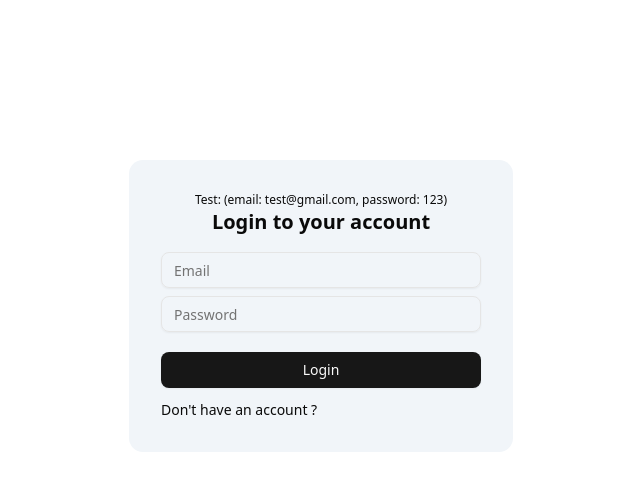
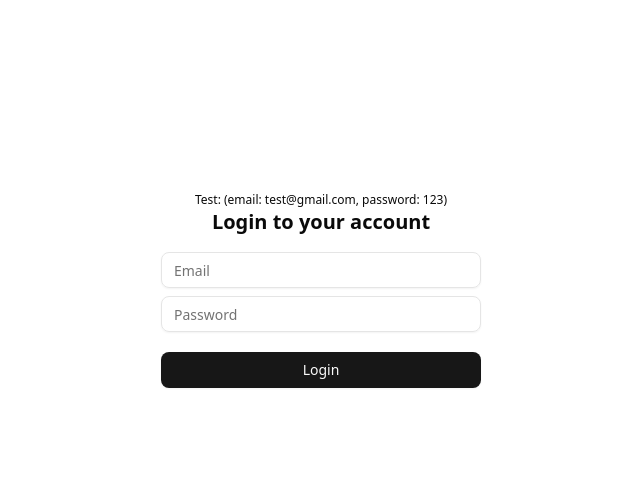
Before and after one commit to ritik48/pneuma-ffp-manager, a Next.js app: page /login in a window 1280 px wide. Shown: the top 490 px of the page, without its empty margins (319-959 px from the left). Built offline with nearby package versions, Linux system fonts and the light colour scheme.

Commit message:
refactor: style changes

```diff
--- a/app/(auth)/login/page.tsx
+++ b/app/(auth)/login/page.tsx
@@ -42,7 +42,7 @@
       <SearchParamsHandler />
       <section className="flex-1 flex flex-col">
         <div className="container flex-grow">
-          <div className="mx-auto sm:w-96 w-[98%] bg-slate-100 rounded-xl p-7 sm:p-8 gap-4 flex flex-col sm:mt-40 mt-20">
+          <div className="mx-auto sm:w-96 w-[98%] rounded-xl p-7 sm:p-8 gap-4 flex flex-col sm:mt-40 mt-20">
             <div className="text-center">
               <p className="text-xs">
                 Test: (email: test@gmail.com, password: 123)
@@ -85,12 +85,12 @@
                   <Button disabled={isSubmitting} className="mt-3">
                     {isSubmitting ? "Logging in" : "Login"}
                   </Button>
-                  <Link
+                  {/* <Link
                     href={"/signup"}
                     className="text-left text-sm hover:underline mt-1"
                   >
                     Don&apos;t have an account ?
-                  </Link>
+                  </Link> */}
                 </div>
               </form>
             </Form>
--- a/app/(auth)/signup/page.tsx
+++ b/app/(auth)/signup/page.tsx
@@ -52,7 +52,7 @@
   return (
     <section className="flex-1 flex flex-col">
       <div className="container flex-grow">
-        <div className="mx-auto sm:w-96 w-[98%] bg-slate-100 rounded-xl p-8 gap-4 flex flex-col sm:mt-40 mt-20">
+        <div className="mx-auto sm:w-96 w-[98%] rounded-xl p-8 gap-4 flex flex-col sm:mt-40 mt-20">
           <div className="text-center">
             <h2 className="text-xl font-bold">Create an account</h2>
           </div>
```
